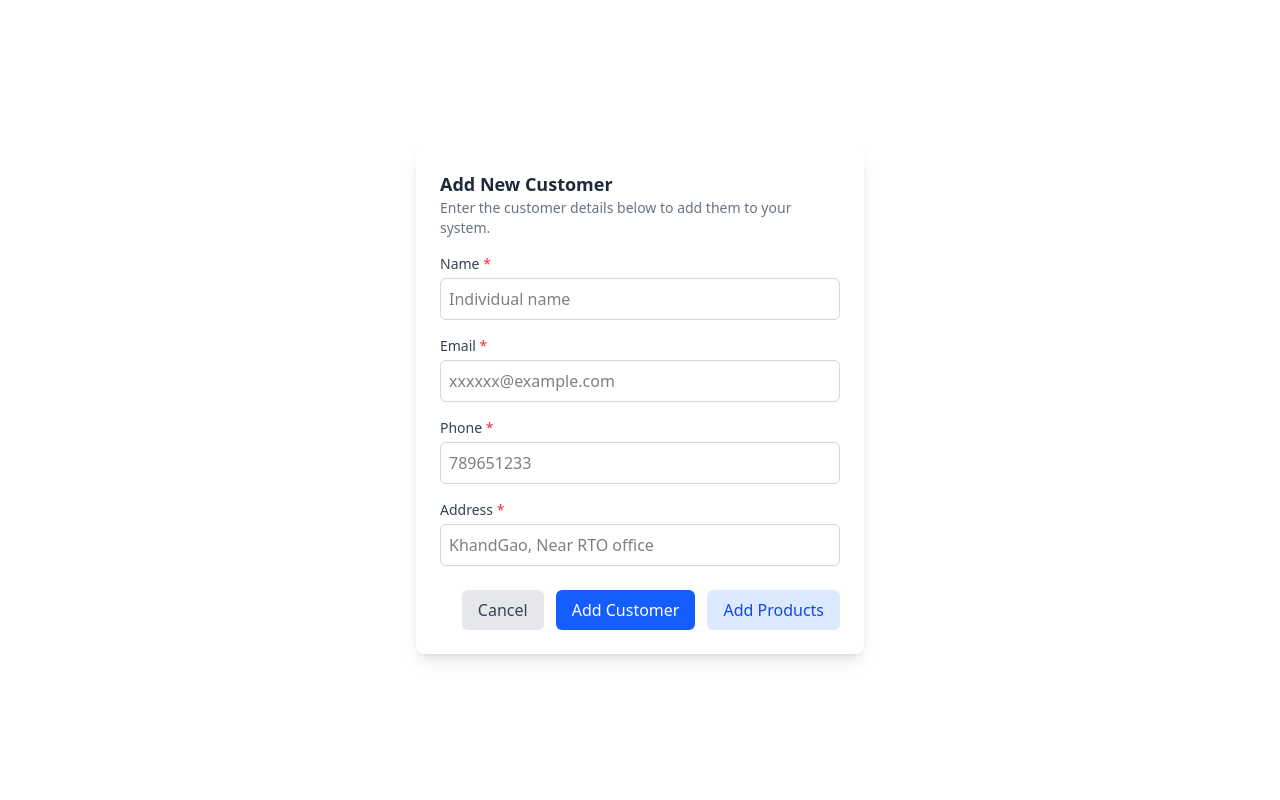
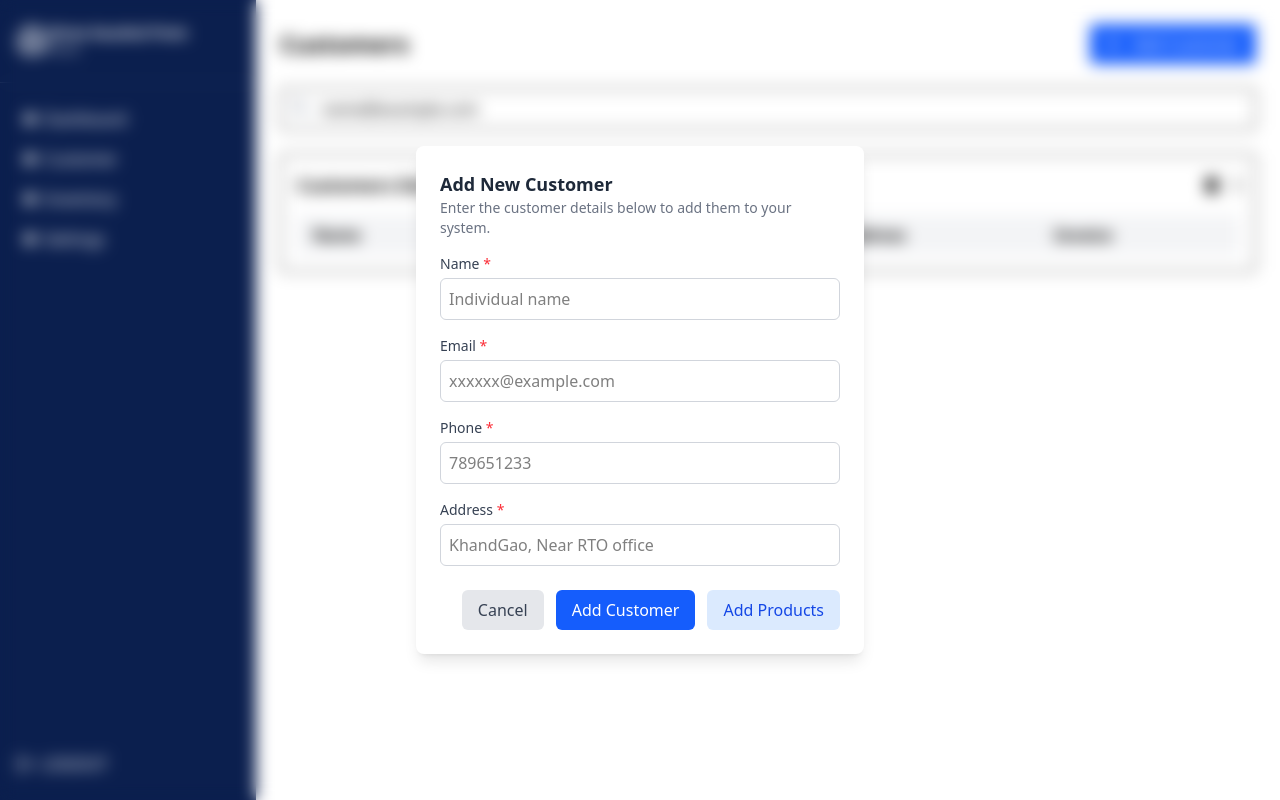
Before and after one commit to antarakanswal1/BillingSys, a React (Vite) app: page /customerinfo in a window 1280 px wide. Both pictures are taken after typing "name@example.com" into the empty fields and a click on the button "Add Customer". Built offline with nearby package versions, Linux system fonts and the light colour scheme.

Commit message:
create a inventory pagesdfsd dcdsccsdcsdcvdvdvescdwcdfewfew

```diff
--- a/src/Pages/AddCustomerModal.jsx
+++ b/src/Pages/AddCustomerModal.jsx
@@ -2,7 +2,7 @@
 
 const AddCustomerModal = ({ onClose }) => {
   return (
-    <div className="fixed inset-0 bg-white bg-opacity-50 flex items-center justify-center z-50">
+    <div className="fixed inset-0 backdrop-blur-sm bg-opacity-50 flex items-center justify-center z-50">
       <div className="bg-white rounded-lg shadow-lg p-6 w-full max-w-md opacity-100">
         <h2 className="text-lg font-semibold text-gray-800">Add New Customer</h2>
         <p className="text-sm text-gray-500 mb-4">
```
